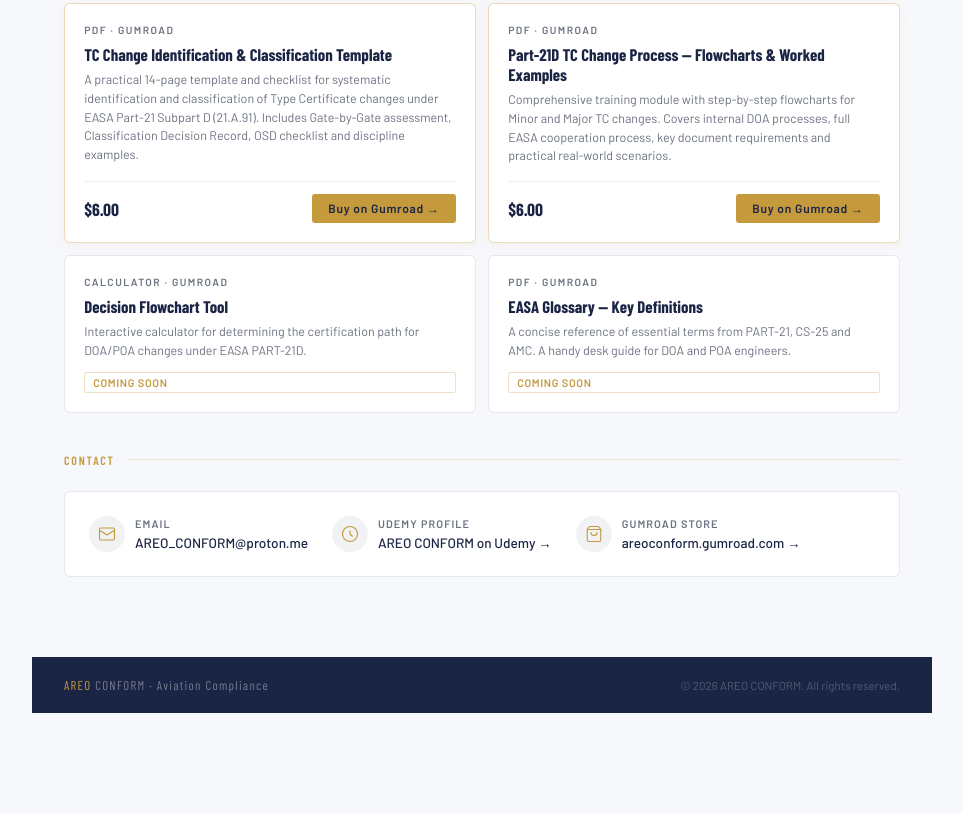
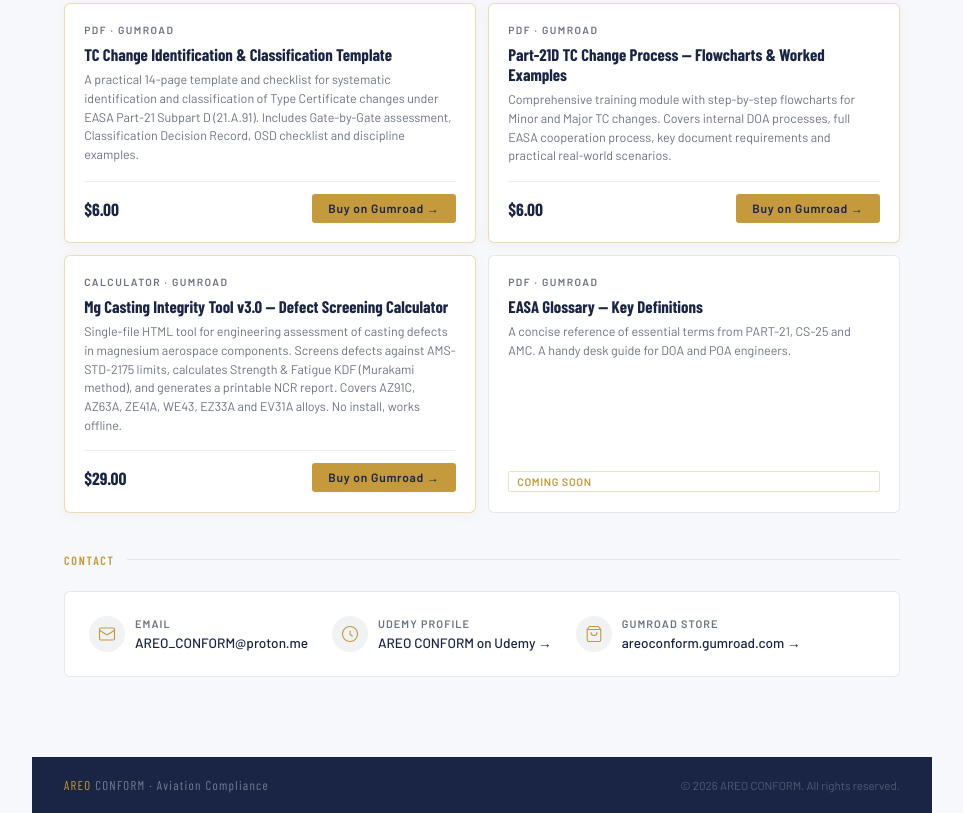
Before and after one commit to AREOCONFORM/areoconform.github.io, a plain HTML site: page index.html in a window 1280 px wide. Shown: the part 1593-2406 px from the top of the page, without its empty margins (158-1121 px from the left). Before the commit the page ends 2306 px from the top, so only its background shows below. Drawn offline with nearby package versions, Linux system fonts and the light colour scheme.

Commit message:
Revise product information and remove placeholder
Updated product details for Mg Casting Integrity Tool v3.0 and removed placeholder for coming soon product.

```diff
--- a/index.html
+++ b/index.html
@@ -66,8 +66,6 @@
 .citem{background:rgba(255,255,255,0.04);border:1px solid rgba(196,154,60,0.15);border-radius:4px;padding:1rem}
 .clbl{font-size:0.65rem;letter-spacing:0.12em;color:var(--gold);font-weight:600;margin-bottom:0.4rem}
 .cname{font-family:'Barlow Condensed',sans-serif;font-size:1rem;font-weight:600;color:rgba(255,255,255,0.85);line-height:1.3}
-
-/* RESOURCE GRID */
 .rgrid{display:grid;grid-template-columns:1fr 1fr;gap:12px;margin-bottom:2.5rem}
 .rc{background:var(--white);border:1px solid rgba(26,36,68,0.1);border-radius:6px;padding:1.2rem;display:flex;flex-direction:column}
 .rc.live{border-color:rgba(196,154,60,0.35);box-shadow:0 2px 12px rgba(196,154,60,0.08)}
@@ -79,7 +77,6 @@
 .r-price{font-family:'Barlow Condensed',sans-serif;font-size:1.1rem;font-weight:700;color:var(--navy)}
 .btn-buy{background:var(--gold);color:var(--navy);font-weight:700;font-size:0.75rem;letter-spacing:0.06em;padding:7px 16px;border-radius:3px;text-decoration:none;transition:background 0.2s;white-space:nowrap}
 .btn-buy:hover{background:var(--gold-light)}
-
 .contact-card{background:var(--white);border:1px solid rgba(26,36,68,0.1);border-radius:6px;padding:1.5rem;margin-bottom:2.5rem;display:flex;gap:1.5rem;align-items:center;flex-wrap:wrap}
 .ci{display:flex;align-items:center;gap:10px}
 .cico{width:36px;height:36px;border-radius:50%;background:rgba(26,36,68,0.06);display:flex;align-items:center;justify-content:center;flex-shrink:0}
@@ -238,14 +235,18 @@
         </div>
       </div>
 
-      <!-- COMING SOON -->
-      <div class="rc">
+      <!-- LIVE PRODUCT 3 (NEW) -->
+      <div class="rc live">
         <div class="rt2">CALCULATOR &middot; GUMROAD</div>
-        <div class="rn">Decision Flowchart Tool</div>
-        <div class="rd">Interactive calculator for determining the certification path for DOA/POA changes under EASA PART-21D.</div>
-        <div class="rtag">COMING SOON</div>
+        <div class="rn">Mg Casting Integrity Tool v3.0 &mdash; Defect Screening Calculator</div>
+        <div class="rd">Single-file HTML tool for engineering assessment of casting defects in magnesium aerospace components. Screens defects against AMS-STD-2175 limits, calculates Strength &amp; Fatigue KDF (Murakami method), and generates a printable NCR report. Covers AZ91C, AZ63A, ZE41A, WE43, EZ33A and EV31A alloys. No install, works offline.</div>
+        <div class="r-footer">
+          <div class="r-price">$29.00</div>
+          <a class="btn-buy" href="https://areoconform.gumroad.com/l/npeyha" target="_blank">Buy on Gumroad &#8594;</a>
+        </div>
       </div>
 
+      <!-- COMING SOON -->
       <div class="rc">
         <div class="rt2">PDF &middot; GUMROAD</div>
         <div class="rn">EASA Glossary &mdash; Key Definitions</div>
```
